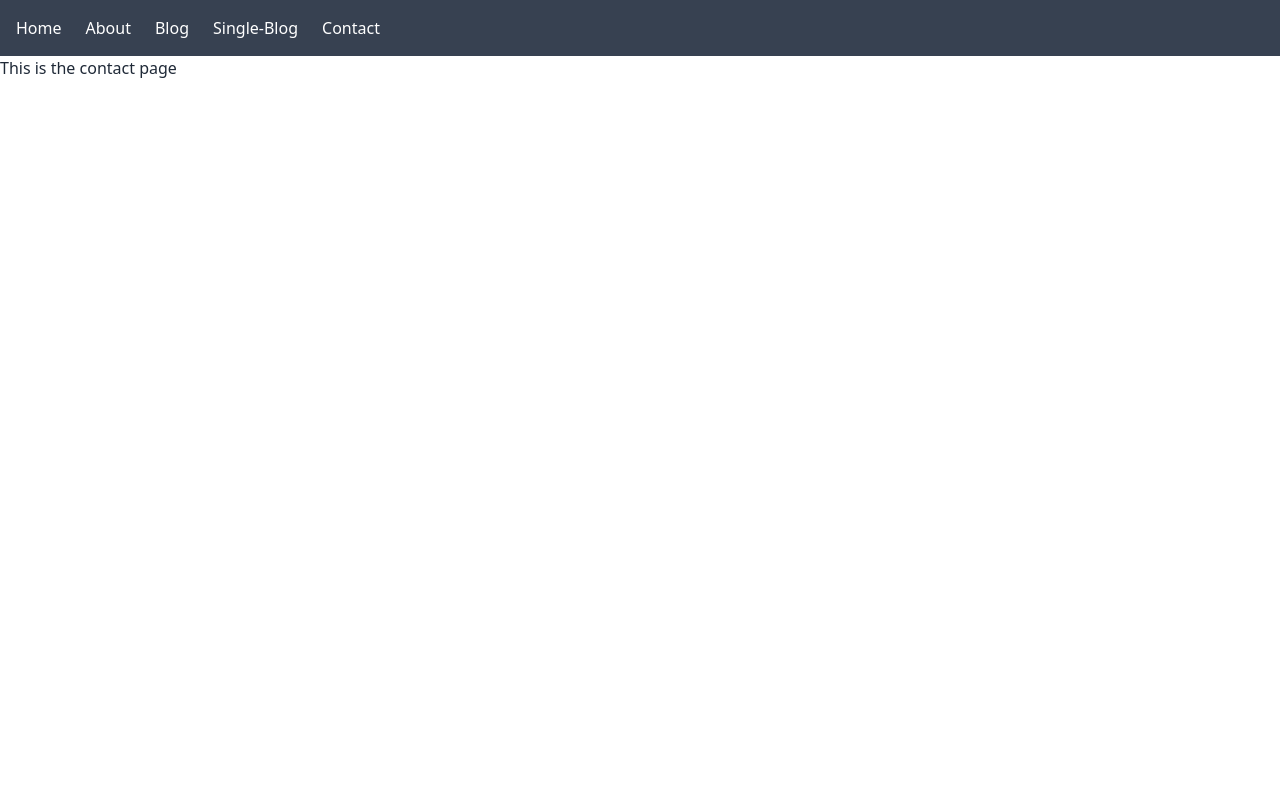
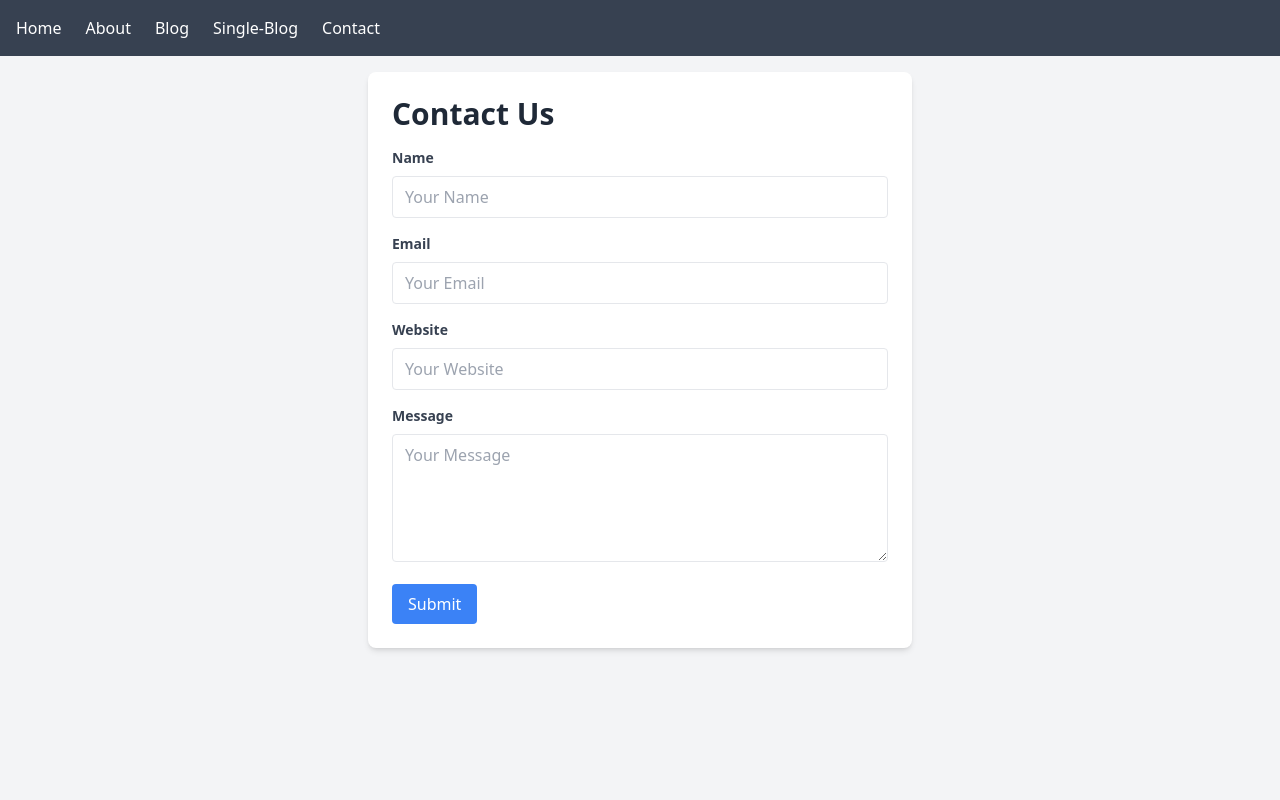
Before and after one commit to raselrana22/Simple-Blog-Application-With-RestAPI, a Next.js app: page /contact in a window 1280 px wide. Shown: the top 800 px of the page. Built offline with nearby package versions, Linux system fonts and the light colour scheme.

Commit message:
Contact logic implement

```diff
--- a/src/app/(pages)/contact/page.js
+++ b/src/app/(pages)/contact/page.js
@@ -1,7 +1,122 @@
+'use client'
+
+import React, { useState } from 'react';
+import { validateForm } from '@/app/lib/validateForm';
+
 export default function Contact() {
+    const [formData, setFormData] = useState({
+        name: '',
+        email: '',
+        website: '',
+        message: '',
+    });
+
+    const [errors, setErrors] = useState({});
+
+    const handleInputChange = (event) => {
+        const { name, value } = event.target;
+        setFormData((prevFormData) => ({
+            ...prevFormData,
+            [name]: value,
+        }));
+    };
+
+
+
+    const handleSubmit = (event) => {
+        event.preventDefault();
+
+        const newErrors = validateForm(formData);
+
+        if (Object.keys(newErrors).length === 0) {
+            // Perform your form submission or API call here
+            alert('Form submitted:');
+        } else {
+            console.log('formData:', formData);
+            setErrors(newErrors);
+        }
+    };
+
     return (
-        <div >
-            This is the contact page
+        <div>
+            <div className='min-h-screen bg-gray-100'>
+                <div className='container mx-auto p-4 max-w-xl'>
+                    <div className='bg-white rounded-lg shadow-md p-6'>
+                        <h1 className='text-3xl font-semibold mb-4'>Contact Us</h1>
+                        <form onSubmit={handleSubmit}>
+                            <div className='mb-4'>
+                                <label className='block text-gray-700 text-sm font-bold mb-2'>
+                                    Name
+                                </label>
+                                <input
+                                    type='text'
+                                    className='border rounded w-full py-2 px-3'
+                                    placeholder='Your Name'
+                                    name='name'
+                                    value={formData.name}
+                                    onChange={handleInputChange}
+                                />
+                            </div>
+                            {errors.name && (
+                                <p className='text-red-500 text-sm mt-1'>{errors.name}</p>
+                            )}
+                            <div className='mb-4'>
+                                <label className='block text-gray-700 text-sm font-bold mb-2'>
+                                    Email
+                                </label>
+                                <input
+                                    type='email'
+                                    className='border rounded w-full py-2 px-3'
+                                    placeholder='Your Email'
+                                    name='email'
+                                    value={formData.email}
+                                    onChange={handleInputChange}
+                                />
+                            </div>
+                            {errors.email && (
+                                <p className='text-red-500 text-sm mt-1'>{errors.email}</p>
+                            )}
+                            <div className='mb-4'>
+                                <label className='block text-gray-700 text-sm font-bold mb-2'>
+                                    Website
+                                </label>
+                                <input
+                                    type='text'
+                                    className='border rounded w-full py-2 px-3'
+                                    placeholder='Your Website'
+                                    name='website'
+                                    value={formData.website}
+                                    onChange={handleInputChange}
+                                />
+                            </div>
+                            {errors.website && (
+                                <p className='text-red-500 text-sm mt-1'>{errors.website}</p>
+                            )}
+                            <div className='mb-4'>
+                                <label className='block text-gray-700 text-sm font-bold mb-2'>
+                                    Message
+                                </label>
+                                <textarea
+                                    className='border rounded w-full py-2 px-3 h-32'
+                                    placeholder='Your Message'
+                                    name='message'
+                                    value={formData.message}
+                                    onChange={handleInputChange}
+                                />
+                            </div>
+                            {errors.message && (
+                                <p className='text-red-500 text-sm mt-1'>{errors.message}</p>
+                            )}
+                            <button
+                                type='submit'
+                                className='bg-blue-500 text-white py-2 px-4 rounded hover:bg-blue-600'
+                            >
+                                Submit
+                            </button>
+                        </form>
+                    </div>
+                </div>
+            </div>
         </div>
-    )
+    );
 }
--- a/src/app/(pages)/home/page.js
+++ b/src/app/(pages)/home/page.js
@@ -6,10 +6,10 @@ export default async function Home() {
     console.log(posts);
 
     return (
-        <div>
+        <div className='mx-auto py-3 flex flex-auto'>
             {posts.map((post) => (
                 <div key={post.id}>
-                    {post.name}
+                    <p className='px-3'> {post.name}</p>
                 </div>
             ))}
         </div>
--- /dev/null
+++ b/src/app/lib/validateForm.js
@@ -0,0 +1,27 @@
+// formValidate.js
+
+export function validateForm(formData) {
+    const errors = {};
+
+    if (!formData.name) {
+        errors.name = 'Name is required';
+    }
+
+    if (!formData.email) {
+        errors.email = 'Email is required';
+    } else if (!/\S+@\S+\.\S+/.test(formData.email)) {
+        errors.email = 'Invalid email format';
+    }
+
+    if (!formData.website) {
+        errors.website = 'Website is required';
+    } else if (!/^https?:\/\/.+/.test(formData.website)) {
+        errors.website = 'Invalid website URL format';
+    }
+
+    if (!formData.message) {
+        errors.message = 'Message is required';
+    }
+
+    return errors;
+}
--- a/src/app/page.js
+++ b/src/app/page.js
@@ -1,6 +1,8 @@
 export default function Home() {
   return (
-    <></>
+    <div className='min-h-screen mx-auto'>
+
+    </div>
   )
 
 }
```
